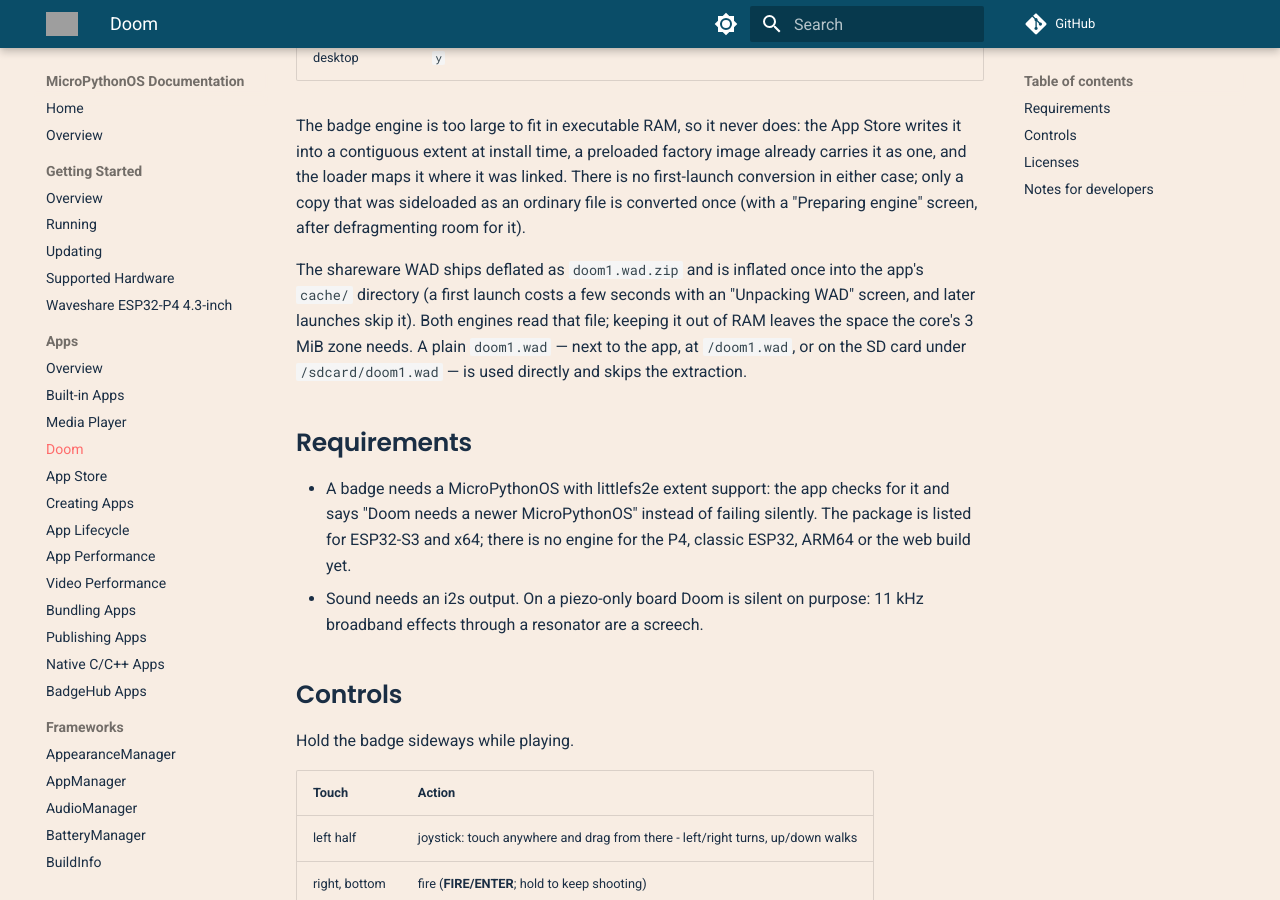
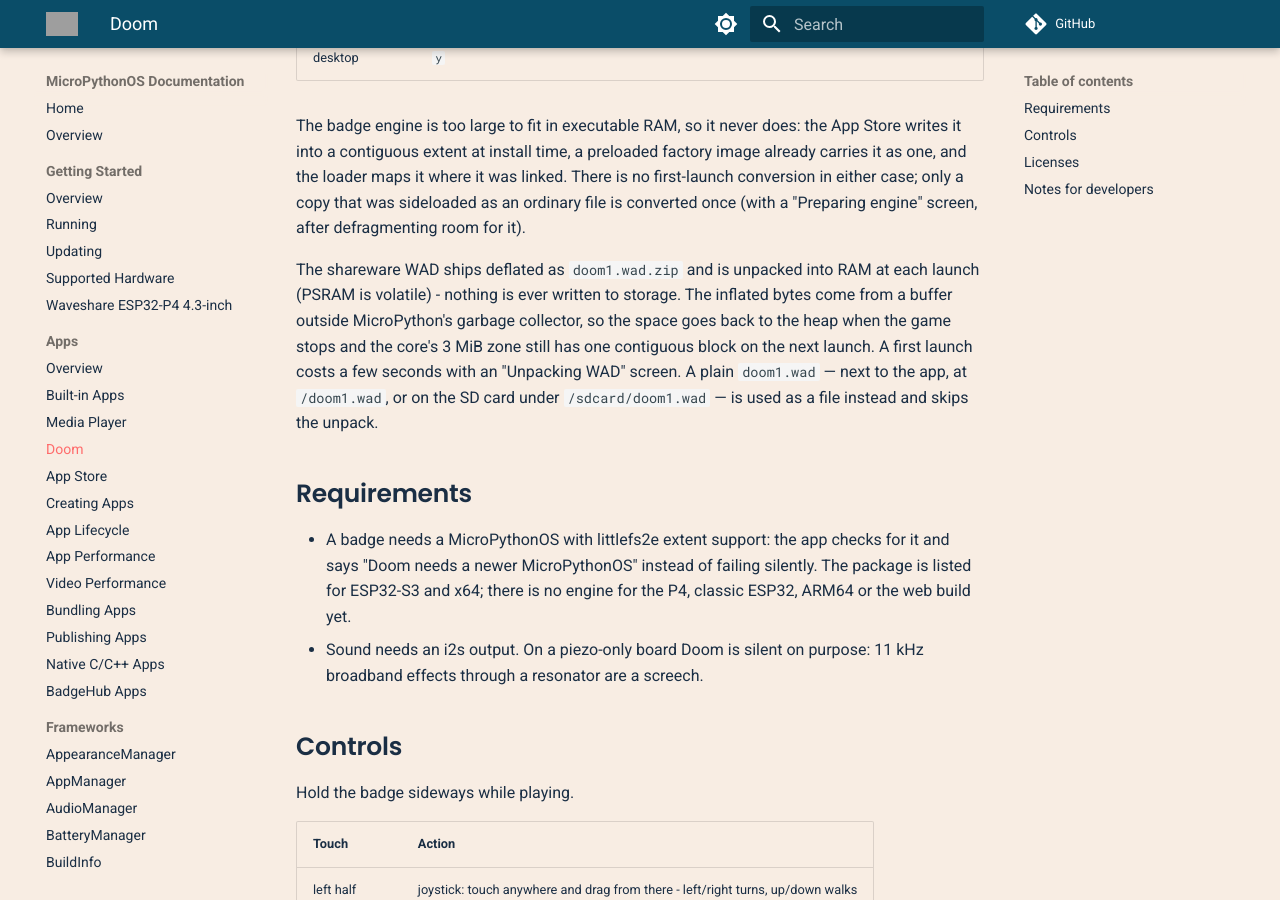
Before and after one commit to MicroPythonOS/docs, an MkDocs documentation site: the page built from docs/apps/doom.md, in a window 1280 px wide and 900 px high, scrolled down 411 px. Built offline with MkDocs 1.6.1 and Material for MkDocs 9.7.7, drawn with Linux system fonts in a browser that asks for light colours; comment, search, counter and statistics services are not loaded; grey boxes are pictures that could not be loaded.

Commit message:
doom: the WAD stays in RAM (a C-heap buffer), never on storage

```diff
--- a/docs/apps/doom.md
+++ b/docs/apps/doom.md
@@ -19,12 +19,14 @@ linked. There is no first-launch conversion in either case; only a copy that
 was sideloaded as an ordinary file is converted once (with a "Preparing
 engine" screen, after defragmenting room for it).
 
-The shareware WAD ships deflated as `doom1.wad.zip` and is inflated once into
-the app's `cache/` directory (a first launch costs a few seconds with an
-"Unpacking WAD" screen, and later launches skip it). Both engines read that
-file; keeping it out of RAM leaves the space the core's 3 MiB zone needs. A
-plain `doom1.wad` — next to the app, at `/doom1.wad`, or on the SD card under
-`/sdcard/doom1.wad` — is used directly and skips the extraction.
+The shareware WAD ships deflated as `doom1.wad.zip` and is unpacked into RAM at
+each launch (PSRAM is volatile) - nothing is ever written to storage. The
+inflated bytes come from a buffer outside MicroPython's garbage collector, so
+the space goes back to the heap when the game stops and the core's 3 MiB zone
+still has one contiguous block on the next launch. A first launch costs a few
+seconds with an "Unpacking WAD" screen. A plain `doom1.wad` — next to the app,
+at `/doom1.wad`, or on the SD card under `/sdcard/doom1.wad` — is used as a
+file instead and skips the unpack.
 
 ## Requirements
 
```
